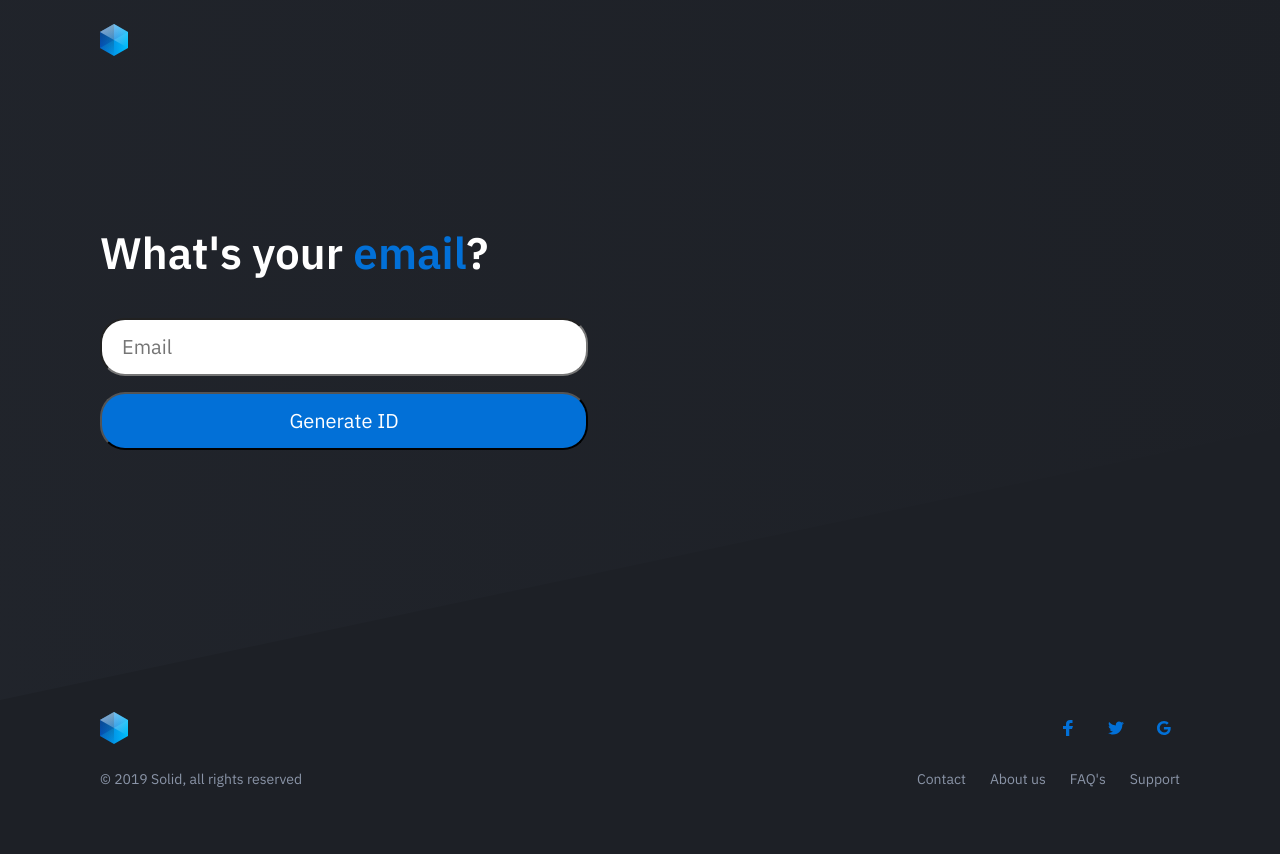
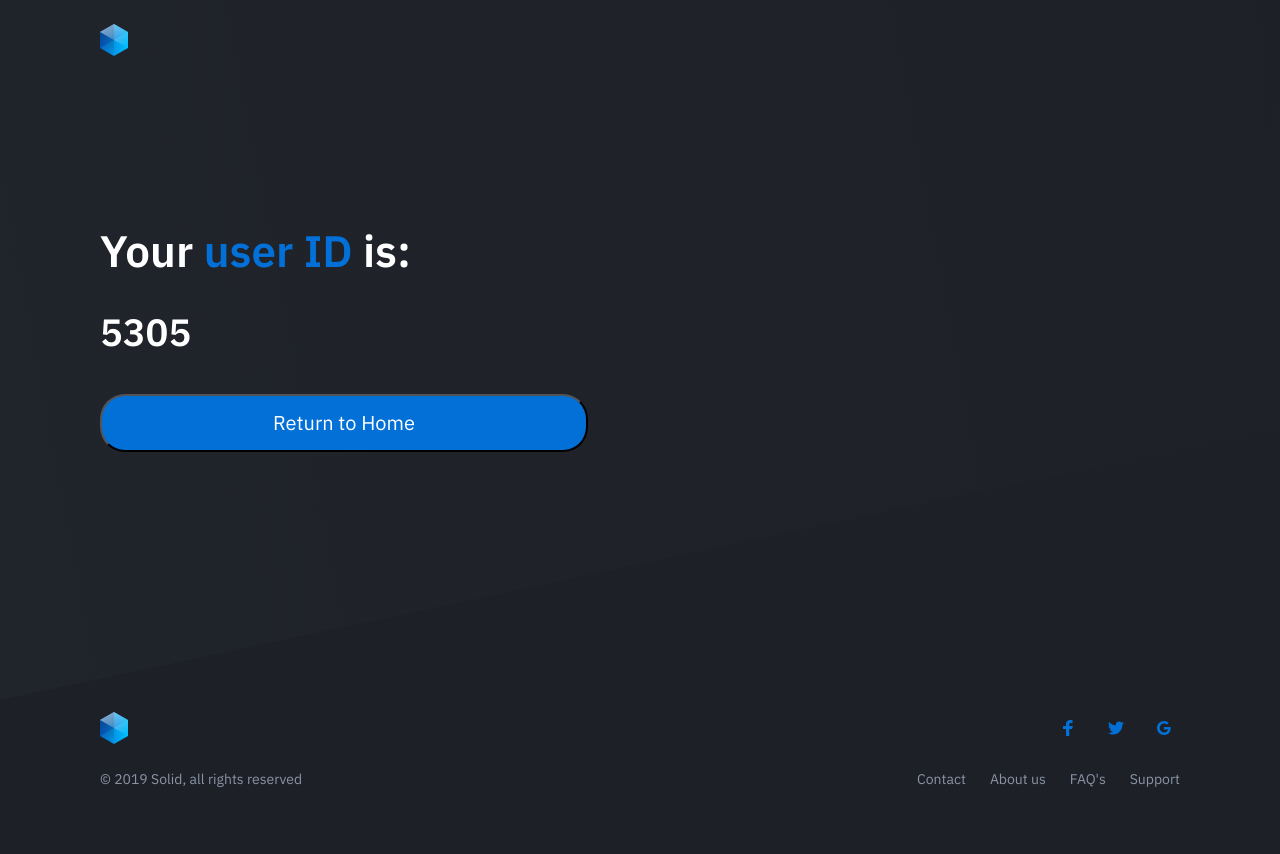
Before and after one commit to jasmine-dragons/QRowd, a Flask app: page /signup_success in a window 1280 px wide. Run offline with Flask 2, Linux system fonts and the light colour scheme; data that the repository does not hold is empty; some libraries are stand-ins or nearby versions.

Commit message:
Update signup_success.html

```diff
--- a/templates/signup_success.html
+++ b/templates/signup_success.html
@@ -33,13 +33,14 @@
             <div class="container">
                 <div class="hero-inner">
                     <div class="hero-copy">
-                        <h1 class="m-0">What's your <span style="color:#0270D7">email</span>?</h1> </br>
-                        <form action="/signup_success">
-                            <input required="true" type="text" name="email" placeholder="Email"
-                                style="width: 100%;padding: 12px 20px;margin: 8px 0;box-sizing: border-box;border-radius: 25px;"></br>
-                            <button
-                                style="border-radius: 25px;width: 100%;padding: 12px 20px;margin: 8px 0;box-sizing: border-box; background-color:#0270D7; color:#fff;">Generate ID</button>
-                        </form>
+                        <div class="hero-copy">
+                            <h1 class="m-0">Your <span style="color:#0270D7">user ID</span> is:</h1></br>
+                            <h2 class="m-0">{{response}}</h2> </br>
+                            <form action="/home">
+                                <button
+                                    style="border-radius: 25px;width: 100%;padding: 12px 20px;margin: 8px 0;box-sizing: border-box; background-color:#0270D7; color:#fff;">Return to Home</button>
+                            </form>
+                        </div>
                     </div>
                     <div class="hero-figure anime-element">
                         <svg class="placeholder" width="528" height="396" viewBox="0 0 528 396">
```
